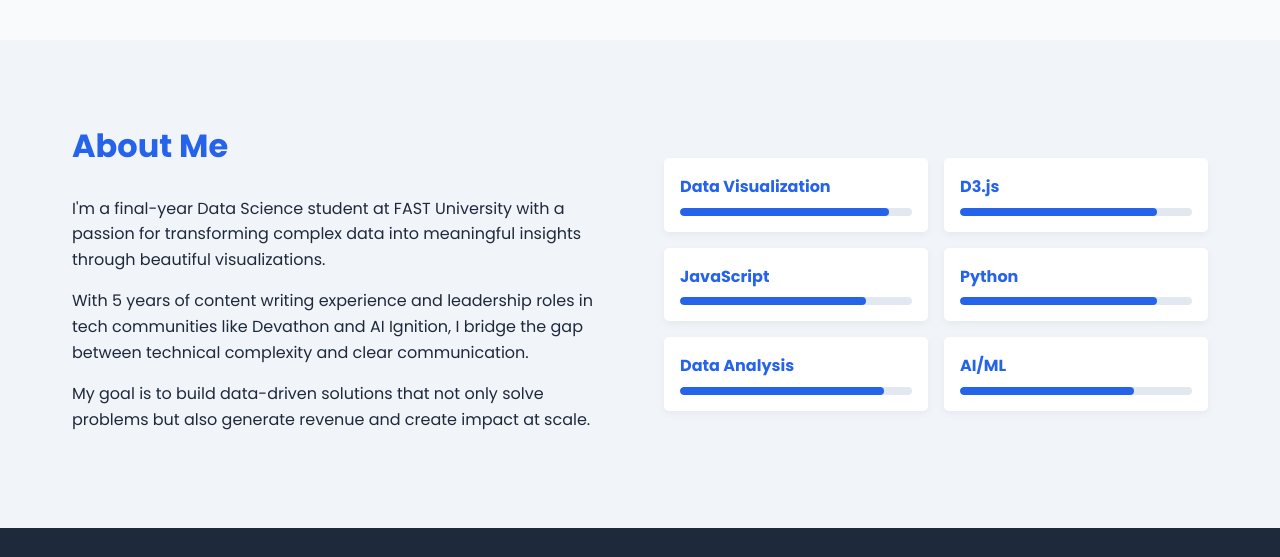
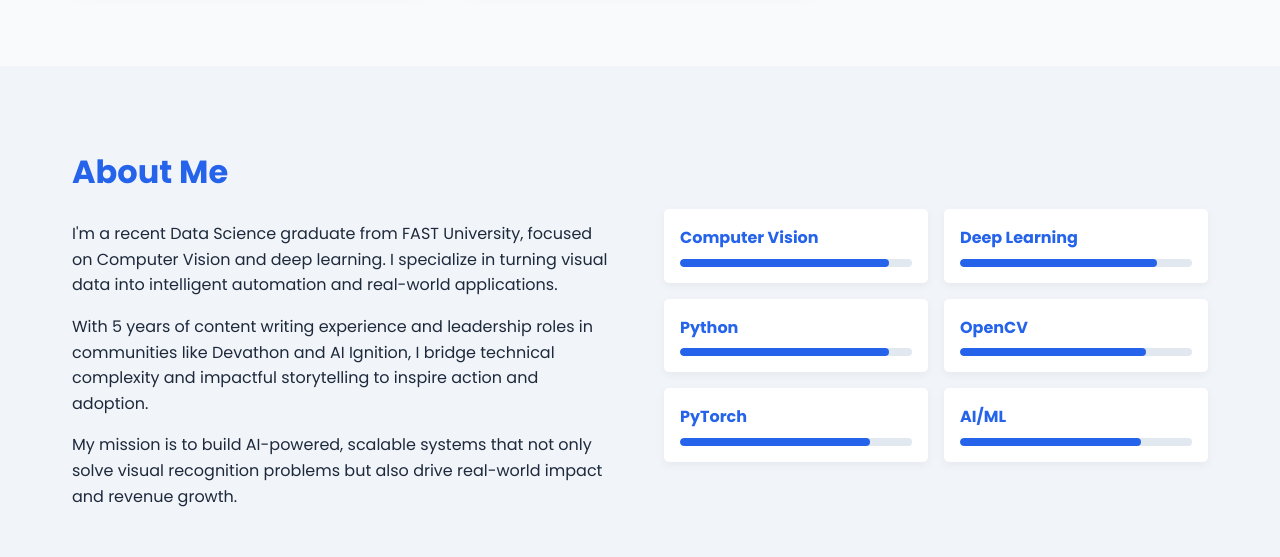
Before and after one commit to HammadAshrafDev/HammadAshrafDev.github.io, a plain HTML site: page index.html in a window 1280 px wide. Shown: the part 1860-2417 px from the top of the page. Drawn offline with Linux system fonts and the light colour scheme.

Commit message:
Update index.html

```diff
--- a/index.html
+++ b/index.html
@@ -392,14 +392,14 @@
         <div class="container">
             <div class="hero">
                 <h1>Hammad Ashraf</h1>
-                <h2>Data Engineer | AI Practitioner | GenAI Enthusiast</h2>
-                <p>Final-year Data Analyst at FAST University. Passionate about AI, automation, and building scalable, revenue-generating tech solutions. I create what people use.</p>
+                <h2>Computer Vision | AI Practitioner | GenAI Enthusiast</h2>
+                <p>Recent FAST University graduate specializing in Computer Vision. Passionate about AI, automation, and turning visual data into intelligent, real-world solutions. I build scalable tech that people rely on.</p>
 
                 <div class="social-links">
-                    <a href="https://github.com/IamHammadAshraf" target="_blank"><i class="fab fa-github"></i></a>
-                    <a href="https://www.linkedin.com/in/hammad-ashraf/" target="_blank"><i class="fab fa-linkedin"></i></a>
-                    <a href="#" target="_blank"><i class="fab fa-twitter"></i></a>
-                    <a href="#" target="_blank"><i class="fab fa-instagram"></i></a>
+                    <a href="https://github.com/HammadAshrafDev" target="_blank"><i class="fab fa-github"></i></a>
+                    <a href="https://www.linkedin.com/in/HammadAshrafDev/" target="_blank"><i class="fab fa-linkedin"></i></a>
+                    <a href="#" target="_blank"><i class="HammadAshrafDev"></i></a>
+                    <a href="#" target="_blank"><i class="HammadAshrafDev"></i></a>
                 </div>
 
                 <a href="#" class="btn">Download Resume</a>
@@ -532,51 +532,50 @@
             </div>
         </div>
     </section>
-
 <section class="section about">
     <div class="container">
         <div class="about-content">
             <div class="about-text">
                 <h2>About Me</h2>
-                    <p>I'm a final-year Data Science student at FAST University with a passion for transforming complex data into meaningful insights through beautiful visualizations.</p>
-                    <p>With 5 years of content writing experience and leadership roles in tech communities like Devathon and AI Ignition, I bridge the gap between technical complexity and clear communication.</p>
-                    <p>My goal is to build data-driven solutions that not only solve problems but also generate revenue and create impact at scale.</p>
+                <p>I'm a recent Data Science graduate from FAST University, focused on Computer Vision and deep learning. I specialize in turning visual data into intelligent automation and real-world applications.</p>
+                <p>With 5 years of content writing experience and leadership roles in communities like Devathon and AI Ignition, I bridge technical complexity and impactful storytelling to inspire action and adoption.</p>
+                <p>My mission is to build AI-powered, scalable systems that not only solve visual recognition problems but also drive real-world impact and revenue growth.</p>
             </div>
             <div class="skills">
                 <div class="skill">
-                        <h4>Data Visualization</h4>
+                    <h4>Computer Vision</h4>
                     <div class="skill-bar">
                         <div class="skill-progress" style="width: 90%"></div>
                     </div>
                 </div>
                 <div class="skill">
-                        <h4>D3.js</h4>
+                    <h4>Deep Learning</h4>
                     <div class="skill-bar">
                         <div class="skill-progress" style="width: 85%"></div>
                     </div>
                 </div>
                 <div class="skill">
-                        <h4>JavaScript</h4>
+                    <h4>Python</h4>
+                    <div class="skill-bar">
+                        <div class="skill-progress" style="width: 90%"></div>
+                    </div>
+                </div>
+                <div class="skill">
+                    <h4>OpenCV</h4>
                     <div class="skill-bar">
                         <div class="skill-progress" style="width: 80%"></div>
                     </div>
                 </div>
                 <div class="skill">
-                        <h4>Python</h4>
+                    <h4>PyTorch</h4>
                     <div class="skill-bar">
-                            <div class="skill-progress" style="width: 85%"></div>
-                        </div>
-                    </div>
-                    <div class="skill">
-                        <h4>Data Analysis</h4>
-                        <div class="skill-bar">
-                            <div class="skill-progress" style="width: 88%"></div>
+                        <div class="skill-progress" style="width: 82%"></div>
                     </div>
                 </div>
                 <div class="skill">
                     <h4>AI/ML</h4>
                     <div class="skill-bar">
-                            <div class="skill-progress" style="width: 75%"></div>
+                        <div class="skill-progress" style="width: 78%"></div>
                     </div>
                 </div>
             </div>
```
Lines whose indentation alone changed are shown as unchanged.
